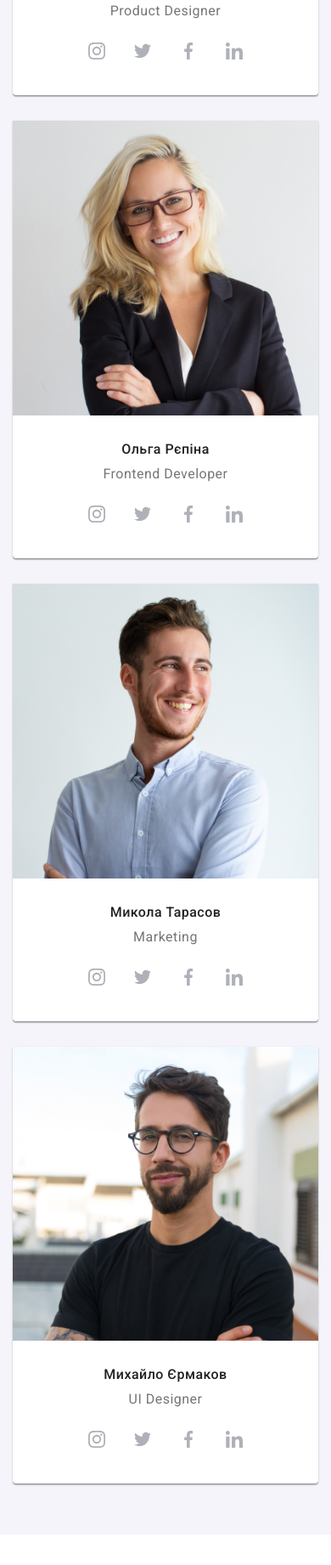
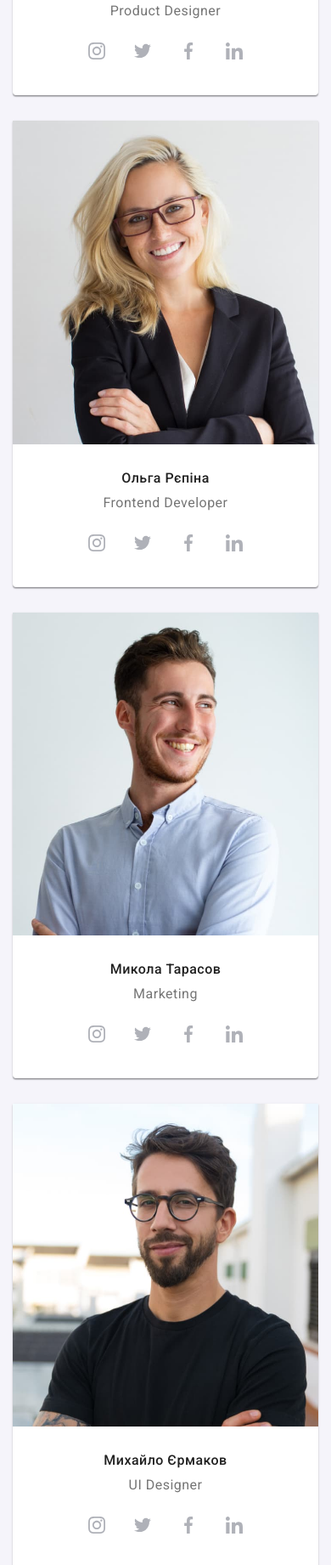
Before and after one commit to victoriasyluma/goit-markup-hw-08, a website: page index.html in a window 390 px wide. Shown: the part 2168-4010 px from the top of the page at 85% size. Drawn offline with nearby package versions, Linux system fonts and the light colour scheme.

Commit message:
fixing retina picture

```diff
--- a/index.html
+++ b/index.html
@@ -176,6 +176,7 @@
                 alt="Десктопні додатки, мобільні додатки та дизайнерські рішення"
               />
 
+
               <div class="work-example__textoverlay">
                 <p>Десктопні додатки</p>
               </div>
@@ -216,26 +217,34 @@
               <img
                 class="team__img"
                 srcset="
-                  ./images/our-team/mobile/img_card1@2x.jpg  300w,
-                  ./images/our-team/imgtablet1@2x.jpg        600w,
+                  ./images/our-team/mobile/img_card1@2x.jpg  320w,
+                  ./images/our-team/imgtablet1@2x.jpg       768w,
                   ./images/our-team/imgdest-team1@2x.jpg    1200w
                 "
-                sizes="screen and (min-width: 1200px) 1200w, screen and (min-width: 768px) and (max-width: calc(1200 - 1px) 600w, 300w"
+                sizes="screen and (min-width: 1200px) 1200w, screen and (min-width: 768px)768w, (max-width: calc(1200 - 1px) 768w"
                 src="./images/our-team/mobile/img_card1@1x.jpg"
                 alt="Ігор Дем'яненко"
                 width="450"
+                loading="lazy"
               />
+            <!-- <img
+  class="team-avatar"
+  srcset="
+    ./images/img1-370.jpg 370w,
+    ./images/img1-418.jpg 418w,
+    ./images/img1-450.jpg 450w,
+    ./images/img1-740.jpg 740w,
+    ./images/img1-836.jpg 836w,
+    ./images/img1-900.jpg 900w
+  "
+  sizes="(min-width: 1200px) 370px, (min-width: 768px) 450px, (min-width: 480px) 418px, 100vw"
+  src="./images/img1-418.jpg"
+  alt="John Smith"
+  width="450"
+  height="346"
+  loading="lazy"
+/> -->
 
-              <!-- <img
-                srcset="
-                  photo-300.jpg   300w,
-                  photo-600.jpg   600w,
-                  photo-1200.jpg 1200w
-                "
-                sizes="(min-width: 900px) 600px, (min-width: 600px) 300px, 100vw"
-                src="photo-300.jpg"
-                alt="Опис зображення для всіх версій"
-              /> -->
               <h3 class="our-team-names">Ігор Дем'яненко</h3>
               <p lang="en" class="our-team-position">Product Designer</p>
 
@@ -294,8 +303,16 @@
               <img
                 class="team__img"
                 src="./images/olga.jpg"
+                srcset="
+                  ./images/our-team/mobile/imgcard2@2x.jpg  320w,
+                  ./images/our-team/imgtablet2@2x.jpg       768w,
+                  ./images/our-team/imgdest-team2@2x.jpg   1200w
+                "
+                sizes="screen and (min-width: 1200px) 1200w, screen and (min-width: 768px)768w, (max-width: calc(1200 - 1px) 768w"
+                width="450"
+                loading="lazy"
                 alt="Ольга Рєпіна"
-                width="450"
+
               />
               <h3 class="our-team-names">Ольга Рєпіна</h3>
               <p lang="en" class="our-team-position">Frontend Developer</p>
@@ -353,6 +370,14 @@
 
             <li class="team-card">
               <img
+                srcset="
+                  ./images/our-team/imgdest-team3@2x.jpg  320w,
+                  ./images/our-team/imgtablet3@2x.jpg      768w,
+                  ./images/our-team/imgdest-team3@2x.jpg   1200w
+                "
+
+                loading="lazy"
+                sizes="screen and (min-width: 1200px) 1200w, screen and (min-width: 768px)768w, (max-width: calc(1200 - 1px) 768w"
                 class="team__img"
                 src="./images/mucola.jpg"
                 alt="Микола Тарасов"
@@ -414,6 +439,16 @@
 
             <li class="team-card">
               <img
+
+                srcset="
+                  ./images/our-team/mobile/imgcard4@2x.jpg  320w,
+                  ./images/our-team/imgtablet4@2x.jpg    768w,
+                  ./images/our-team/imgdest-team4@2x.jpg   1200w
+                "
+
+                loading="lazy"
+                sizes="screen and (min-width: 1200px) 1200w, screen and (min-width: 768px)768w, (max-width: calc(1200 - 1px) 768w"
+
                 class="team__img"
                 src="./images/mihail.jpg"
                 alt="Михайло Єрмаков"
```
Also changed, not shown: 2 other files.
